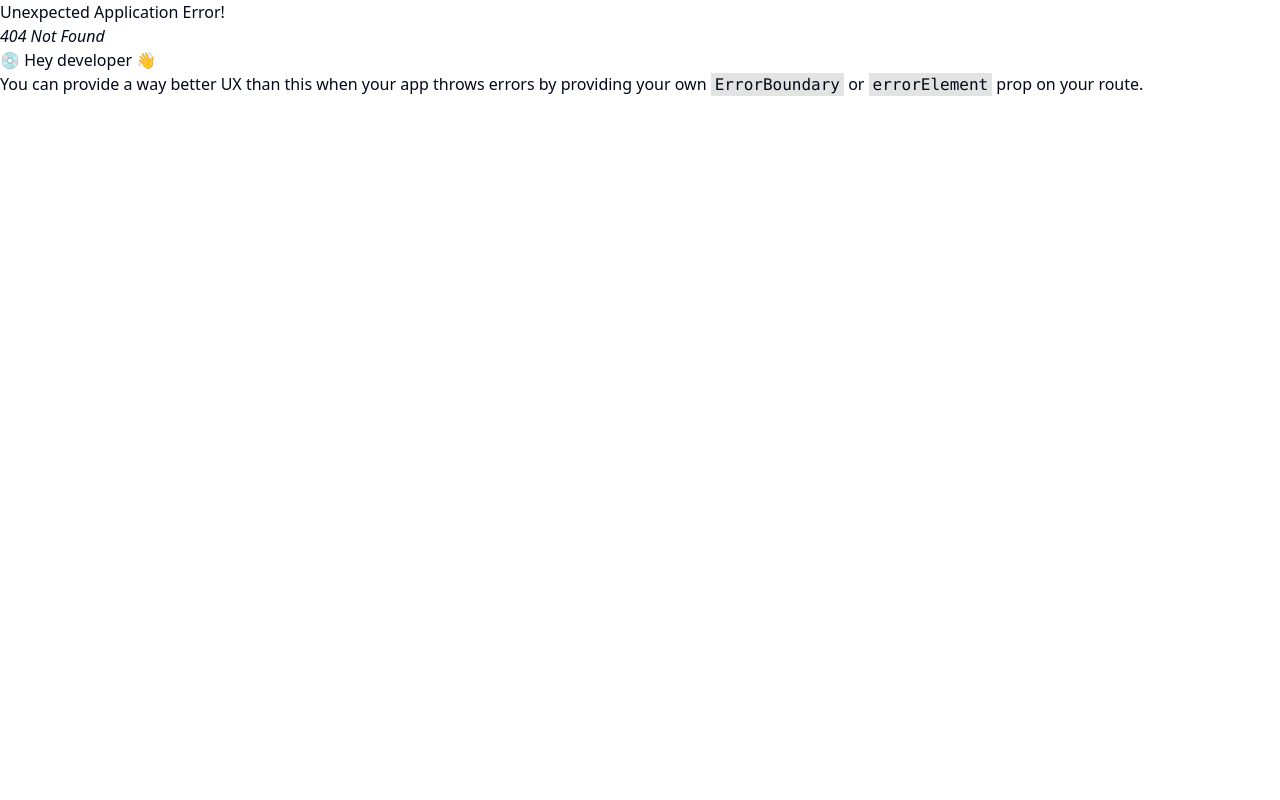
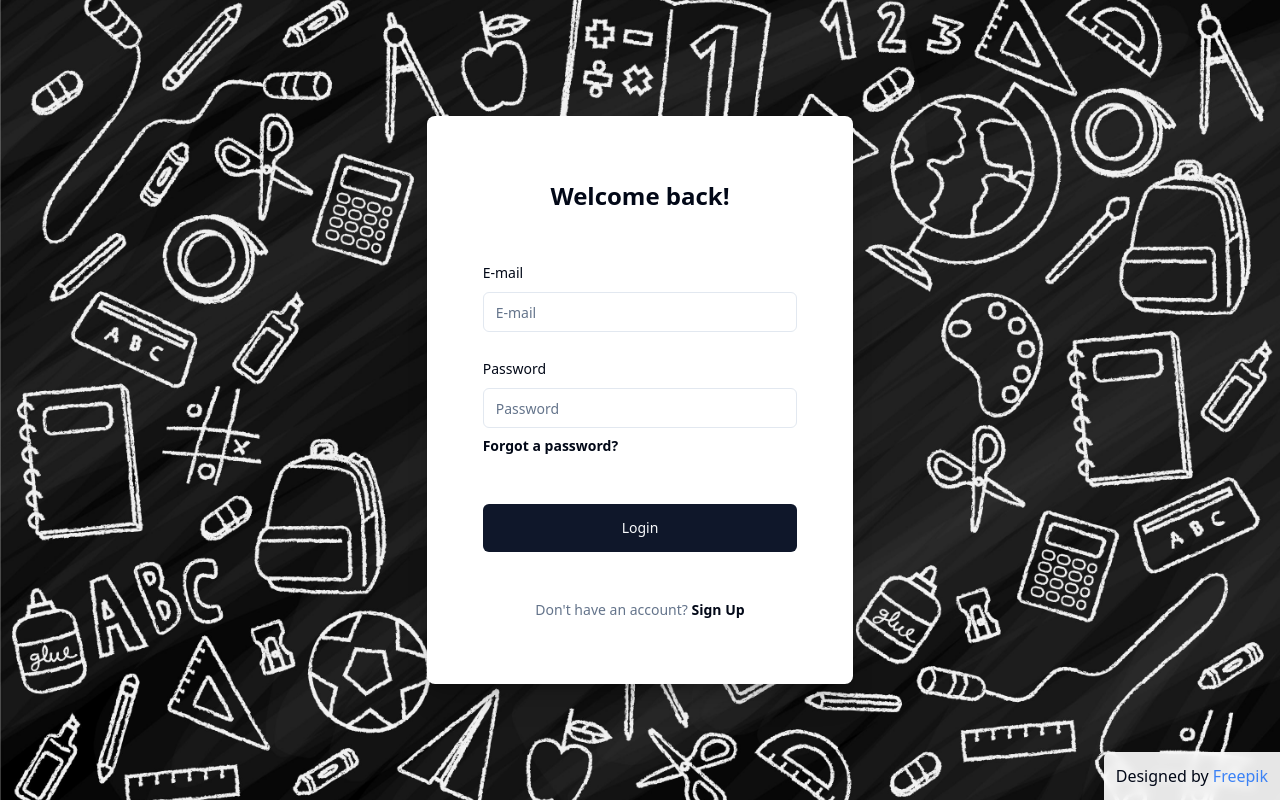
Before and after one commit to lekhoi2709/Lumen, a React (Vite) app in the folder client/: page /login in a window 1280 px wide. Before the commit this address had no page. Built offline with nearby package versions, Linux system fonts and the light colour scheme.

Commit message:
refactor: use auth context provider

```diff
--- a/client/src/App.tsx
+++ b/client/src/App.tsx
@@ -1,8 +1,12 @@
 import "./App.css";
 import { useState, useEffect } from "react";
-import AuthLayout from "@/layouts/auth-layout";
 import SplashScreen from "@/components/splash-screen";
-import SignIn from "@/routes/auth/signin";
+import { AuthProvider } from "./contexts/auth-context";
+import { BrowserRouter as Router, Route, Routes } from "react-router-dom";
+import SignIn from "./routes/auth/signin";
+import SignUp from "./routes/auth/signup";
+import AuthRoute from "./routes/auth-route";
+import Home from "./routes";
 
 function App() {
   const [showSplash, setShowSplash] = useState(
@@ -22,9 +26,17 @@ function App() {
   return showSplash ? (
     <SplashScreen />
   ) : (
-    <AuthLayout>
-      <SignIn />
-    </AuthLayout>
+    <Router>
+      <AuthProvider>
+        <Routes>
+          <Route path="/login" element={<SignIn />} />
+          <Route path="/register" element={<SignUp />} />
+          <Route element={<AuthRoute />}>
+            <Route path="/" element={<Home />} />
+          </Route>
+        </Routes>
+      </AuthProvider>
+    </Router>
   );
 }
 
--- a/client/src/contexts/auth-context.tsx
+++ b/client/src/contexts/auth-context.tsx
@@ -12,9 +12,16 @@ type AuthProviderProps = {
   children: React.ReactNode;
 };
 
-const AuthContext = createContext(null as unknown as AuthContextType);
+const initialState: AuthContextType = {
+  user: null,
+  token: "",
+  loginAct: () => null,
+  logoutAct: () => null,
+};
 
-function AuthProvider({ children, ...props }: AuthProviderProps) {
+const AuthContext = createContext<AuthContextType>(initialState);
+
+export function AuthProvider({ children, ...props }: AuthProviderProps) {
   const [user, setUser] = useState(null);
   const [token, setToken] = useState(localStorage.getItem("token") || "");
 
@@ -65,8 +72,6 @@ function AuthProvider({ children, ...props }: AuthProviderProps) {
   );
 }
 
-export default AuthProvider;
-
 export function useAuth() {
   return useContext(AuthContext);
 }
--- a/client/src/main.tsx
+++ b/client/src/main.tsx
@@ -1,33 +1,12 @@
 import React from "react";
 import ReactDOM from "react-dom/client";
 import App from "./App";
-import { createBrowserRouter, RouterProvider } from "react-router-dom";
 import { ThemeProvider } from "@/contexts/theme-provider";
-import SignUp from "./routes/auth/signup";
-
-const router = createBrowserRouter([
-  {
-    path: "/",
-    element: <App />,
-  },
-  {
-    path: "/register",
-    element: <SignUp />,
-  },
-  {
-    path: "/about",
-    element: <h1>About</h1>,
-  },
-  {
-    path: "/contact",
-    element: <h1>Contact</h1>,
-  },
-]);
 
 ReactDOM.createRoot(document.getElementById("root") as HTMLElement).render(
   <React.StrictMode>
     <ThemeProvider defaultTheme="light">
-      <RouterProvider router={router} />
+      <App />
     </ThemeProvider>
   </React.StrictMode>
 );
--- /dev/null
+++ b/client/src/routes/auth-route.tsx
@@ -0,0 +1,14 @@
+import { Navigate, Outlet } from "react-router-dom";
+import { useAuth } from "@/contexts/auth-context";
+
+function AuthRoute() {
+  const auth = useAuth();
+
+  if (!auth.user || !auth.token) {
+    return <Navigate to="/login" />;
+  }
+
+  return <Outlet />;
+}
+
+export default AuthRoute;
--- a/client/src/routes/auth/signin.tsx
+++ b/client/src/routes/auth/signin.tsx
@@ -12,6 +12,7 @@ import {
 } from "@/components/ui/form";
 import { Input } from "@/components/ui/input";
 import { Button } from "@/components/ui/button";
+import AuthLayout from "@/layouts/auth-layout";
 
 const formSchema = z.object({
   email: z.string().email(),
@@ -29,12 +30,14 @@ function SignIn() {
   }
 
   return (
+    <AuthLayout>
       <Form {...form}>
         <form
           onSubmit={form.handleSubmit(onSubmit)}
-        className="bg-background rounded-lg drop-shadow-xl shadow-xl min-w-2/3 min-h-1/2 w-2/3 lg:w-1/4 flex flex-col p-8 py-12 lg:p-14 lg:py-16 items-center font-sans gap-6"
+          className="bg-background rounded-lg drop-shadow-xl shadow-xl min-w-2/3 min-h-1/2 w-2/3 lg:w-1/3 flex flex-col p-8 py-12 lg:p-14 lg:py-16 items-center font-sans gap-8 lg:gap-12"
         >
           <h1 className="text-xl lg:text-2xl font-bold">Welcome back!</h1>
+          <section className="w-full flex flex-col gap-4 lg:gap-6">
             <FormField
               control={form.control}
               name="email"
@@ -69,17 +72,22 @@ function SignIn() {
                 </FormItem>
               )}
             />
+          </section>
           <Button type="submit" className="w-full py-6">
             Login
           </Button>
           <FormDescription>
             Don't have an account?{" "}
-          <a href="#" className="cursor-pointer font-bold text-foreground">
+            <a
+              href="/register"
+              className="cursor-pointer font-bold text-foreground"
+            >
               Sign Up
             </a>
           </FormDescription>
         </form>
       </Form>
+    </AuthLayout>
   );
 }
 
--- a/client/src/routes/auth/signup.tsx
+++ b/client/src/routes/auth/signup.tsx
@@ -12,14 +12,26 @@ import {
   FormMessage,
 } from "@/components/ui/form";
 import { Input } from "@/components/ui/input";
+import { PasswordInput } from "@/components/password-input";
 import { Button } from "@/components/ui/button";
 
-const formSchema = z.object({
+const formSchema = z
+  .object({
     firstName: z.string().min(2).max(50),
     lastName: z.string().min(2).max(50),
     email: z.string().email(),
-  password: z.string().min(6).max(50),
-});
+    password: z.string().min(6),
+    confirmPassword: z.string().min(6),
+  })
+  .refine(
+    (values) => {
+      return values.password === values.confirmPassword;
+    },
+    {
+      message: "Passwords must match!",
+      path: ["confirmPassword"],
+    }
+  );
 
 function SignUp() {
   const form = useForm<z.infer<typeof formSchema>>({
@@ -36,15 +48,18 @@ function SignUp() {
       <Form {...form}>
         <form
           onSubmit={form.handleSubmit(onSubmit)}
-          className="bg-background rounded-lg drop-shadow-xl shadow-xl min-w-2/3 min-h-1/2 w-2/3 lg:w-1/4 flex flex-col p-8 py-12 lg:p-14 lg:py-16 items-center font-sans gap-6"
+          className="bg-background rounded-lg drop-shadow-xl shadow-xl min-w-2/3 min-h-1/2 w-2/3 lg:w-1/3 flex flex-col p-8 py-12 lg:p-14 lg:py-16 items-center font-sans gap-8 lg:gap-12"
         >
-          <h1 className="text-xl lg:text-2xl font-bold">Create an account</h1>
+          <h1 className="text-xl lg:text-2xl font-bold">Sign Up</h1>
+          <section className="w-full flex flex-col gap-4 lg:gap-6">
+            <section className="w-full flex flex-col gap-3">
+              <FormLabel>Full Name</FormLabel>
+              <div className="flex flex-col lg:flex-row gap-4">
                 <FormField
                   control={form.control}
                   name="firstName"
                   render={({ field }) => (
                     <FormItem className="w-full">
-                <FormLabel>First Name</FormLabel>
                       <FormControl>
                         <Input placeholder="First Name" {...field} />
                       </FormControl>
@@ -58,7 +73,6 @@ function SignUp() {
                   name="lastName"
                   render={({ field }) => (
                     <FormItem className="w-full">
-                <FormLabel>Last Name</FormLabel>
                       <FormControl>
                         <Input placeholder="Last Name" {...field} />
                       </FormControl>
@@ -66,6 +80,8 @@ function SignUp() {
                     </FormItem>
                   )}
                 />
+              </div>
+            </section>
             <FormField
               control={form.control}
               name="email"
@@ -86,27 +102,36 @@ function SignUp() {
                 <FormItem className="w-full">
                   <FormLabel>Password</FormLabel>
                   <FormControl>
-                  <Input placeholder="Password" {...field} />
+                    <PasswordInput placeholder="Password" {...field} />
                   </FormControl>
-                <FormDescription>
-                  <a
-                    href="#"
-                    className="cursor-pointer font-bold text-foreground"
-                  >
-                    Forgot a password?
-                  </a>
-                </FormDescription>
                   <FormMessage />
                 </FormItem>
               )}
             />
+            <FormField
+              control={form.control}
+              name="confirmPassword"
+              render={({ field }) => (
+                <FormItem className="w-full">
+                  <FormLabel>Confirm password</FormLabel>
+                  <FormControl>
+                    <PasswordInput placeholder="Confirm Password" {...field} />
+                  </FormControl>
+                  <FormMessage />
+                </FormItem>
+              )}
+            />
+          </section>
           <Button type="submit" className="w-full py-6">
-            Login
+            Create Account
           </Button>
           <FormDescription>
-            Don't have an account?{" "}
-            <a href="#" className="cursor-pointer font-bold text-foreground">
-              Sign Up
+            Already have an account?{" "}
+            <a
+              href="/login"
+              className="cursor-pointer font-bold text-foreground"
+            >
+              Sign In
             </a>
           </FormDescription>
         </form>
--- /dev/null
+++ b/client/src/routes/index.tsx
@@ -0,0 +1,9 @@
+function Home() {
+  return (
+    <div>
+      <h1>Home</h1>
+    </div>
+  );
+}
+
+export default Home;
```
Lines whose indentation alone changed are shown as unchanged.
